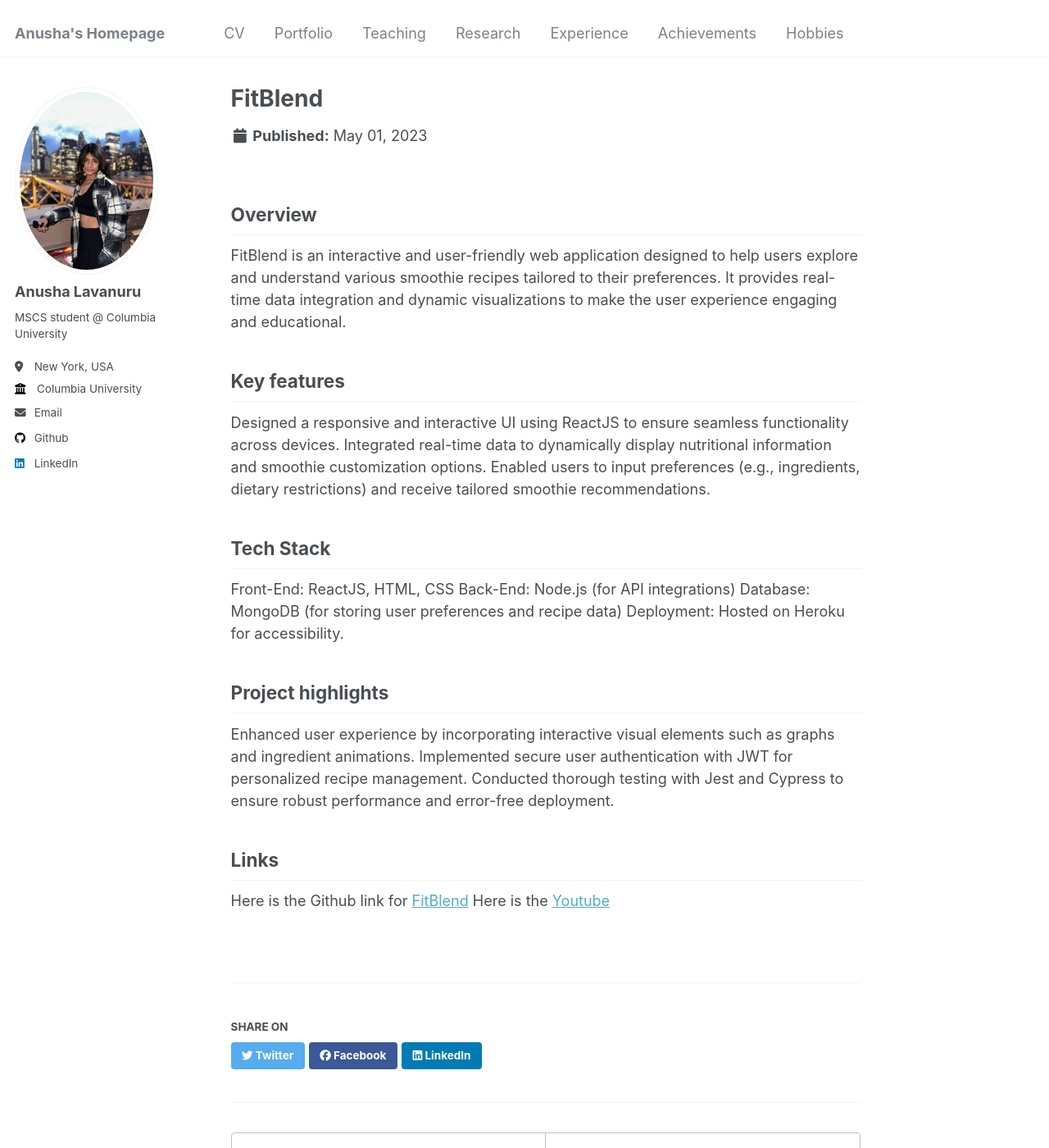
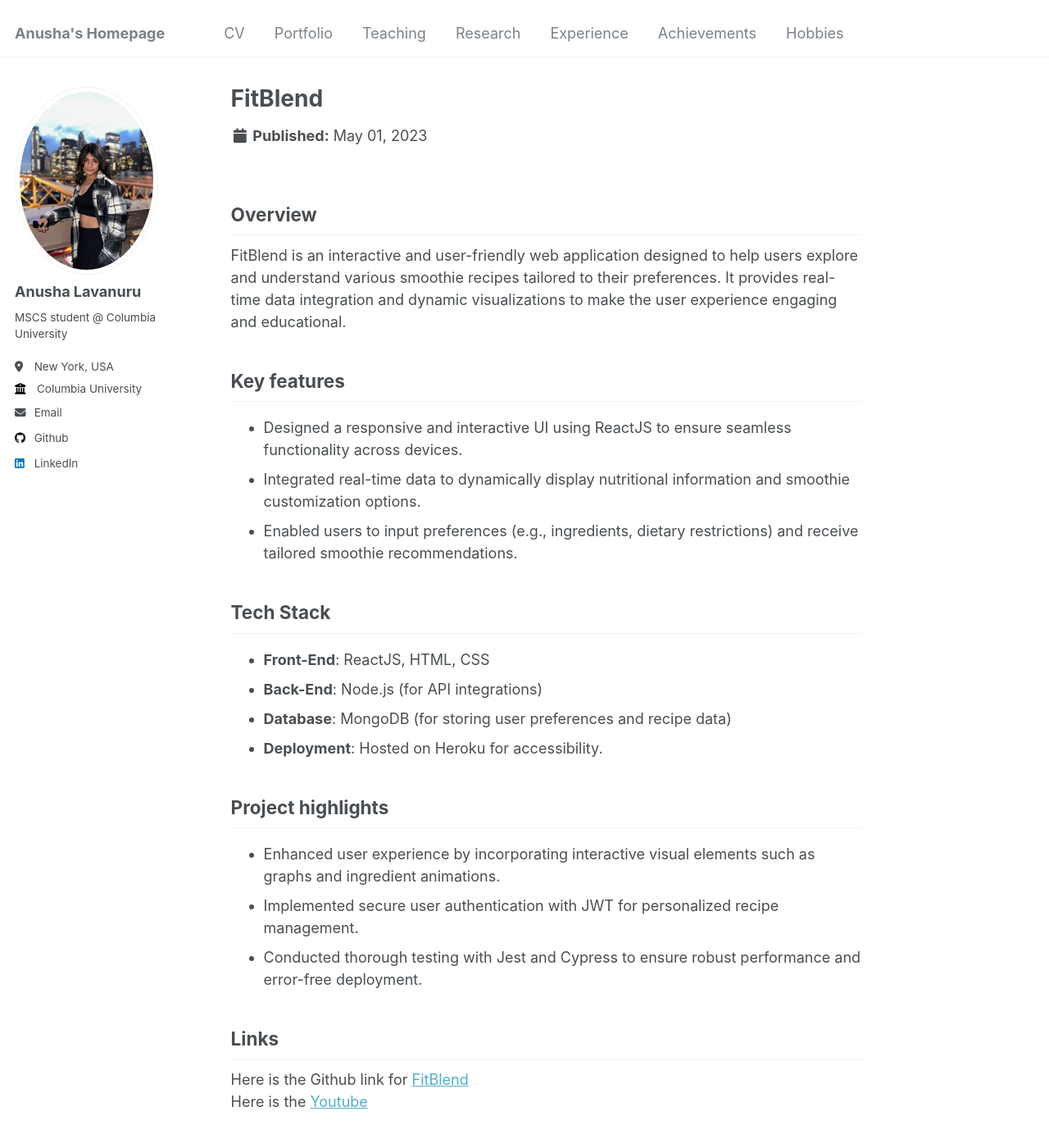
Before and after one commit to AnushaLavanuru5/AnushaL.github.io, a Jekyll site: the page built from _portfolio/portfolio-3.md, in a window 1280 px wide and 1400 px high. Shown: the whole window at 82% size. Built offline with Jekyll 4.4.1, drawn with Linux system fonts in a browser that asks for light colours; part of the change alters nothing that is shown.

```diff
--- a/_portfolio/portfolio-3.md
+++ b/_portfolio/portfolio-3.md
@@ -10,24 +10,24 @@ FitBlend is an interactive and user-friendly web application designed to help us
 
 Key features
 ---
-Designed a responsive and interactive UI using ReactJS to ensure seamless functionality across devices.
-Integrated real-time data to dynamically display nutritional information and smoothie customization options.
-Enabled users to input preferences (e.g., ingredients, dietary restrictions) and receive tailored smoothie recommendations.
+- Designed a responsive and interactive UI using ReactJS to ensure seamless functionality across devices.
+- Integrated real-time data to dynamically display nutritional information and smoothie customization options.
+- Enabled users to input preferences (e.g., ingredients, dietary restrictions) and receive tailored smoothie recommendations.
 
 Tech Stack
 ---
-Front-End: ReactJS, HTML, CSS
-Back-End: Node.js (for API integrations)
-Database: MongoDB (for storing user preferences and recipe data)
-Deployment: Hosted on Heroku for accessibility.
+- **Front-End**: ReactJS, HTML, CSS
+- **Back-End**: Node.js (for API integrations)
+- **Database**: MongoDB (for storing user preferences and recipe data)
+- **Deployment**: Hosted on Heroku for accessibility.
 
 Project highlights
 ---
-Enhanced user experience by incorporating interactive visual elements such as graphs and ingredient animations.
-Implemented secure user authentication with JWT for personalized recipe management.
-Conducted thorough testing with Jest and Cypress to ensure robust performance and error-free deployment.
+- Enhanced user experience by incorporating interactive visual elements such as graphs and ingredient animations.
+- Implemented secure user authentication with JWT for personalized recipe management.
+- Conducted thorough testing with Jest and Cypress to ensure robust performance and error-free deployment.
 
 Links
 ---
-Here is the Github link for [FitBlend](https://github.com/tanishabisht/UI-FitBlend)
+Here is the Github link for [FitBlend](https://github.com/tanishabisht/UI-FitBlend)<br/>
 Here is the [Youtube](https://www.youtube.com/watch?v=6DMfQaXXP1k)
```
